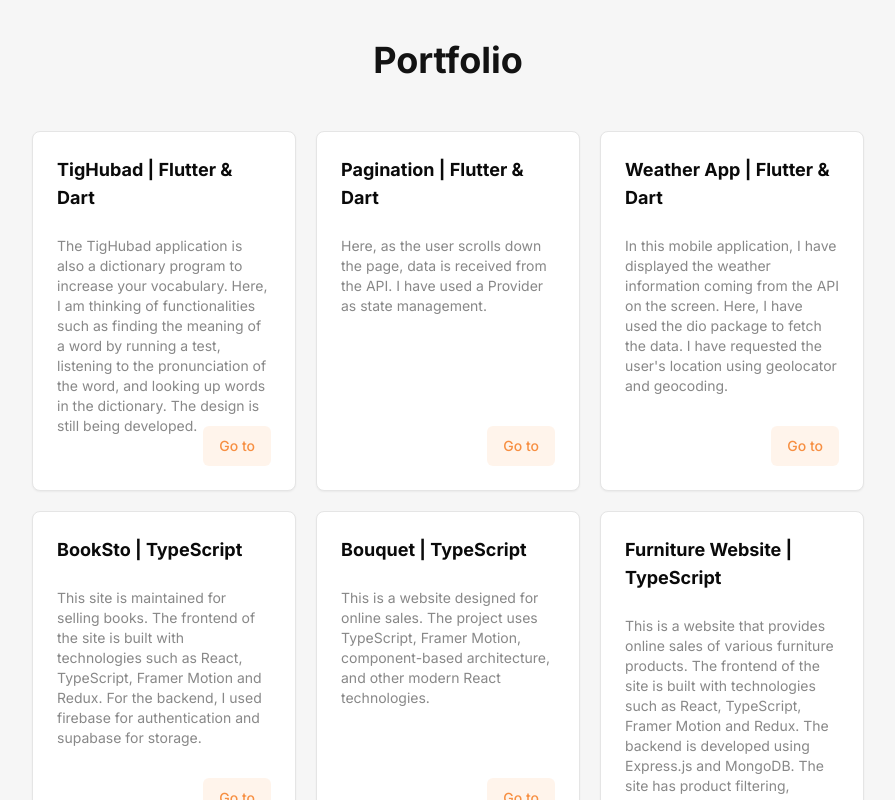
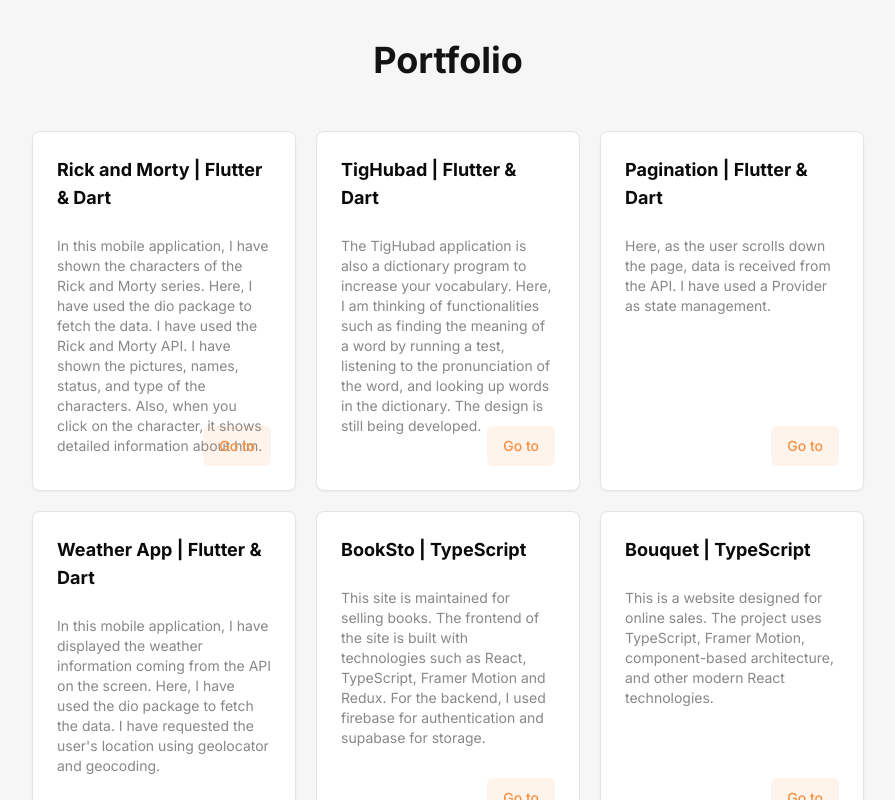
Before and after one commit to MhrrmliEltac/Portfolio-New, a React (Vite) app: page / in a window 1280 px wide. Shown: the part 1940-2740 px from the top of the page, without its empty margins (192-1087 px from the left). Built offline with nearby package versions, Linux system fonts and the light colour scheme; a web font is replaced by a local one.

Commit message:
Add new project

```diff
--- a/src/_mock/Portfolio.ts
+++ b/src/_mock/Portfolio.ts
@@ -6,6 +6,13 @@
 }
 
 export const ProjecData: ProjecDataType[] = [
+  {
+    id: 99,
+    title: "Rick and Morty | Flutter & Dart",
+    description:
+      "Bu mobil applikasiyada Rick and Morty seriyasının personajlarını göstərmişəm. Burada dio paketindən istifadə edərək, məlumatları gətirmişəm. Rick and Morty API-dan istifadə etmişəm. Personajların şəkillərini, adlarını, statusunu, növünü göstərmişəm. Həmçinin personajın üzərinə kliklədikdə onun haqqında ətraflı məlumatları göstərir.",
+    link: ["https://github.com/MhrrmliEltac/Weather_App.git"],
+  },
   {
     id: 113,
     title: "TigHubad | Flutter & Dart",
--- a/src/lib/i18n/locales/en.json
+++ b/src/lib/i18n/locales/en.json
@@ -36,5 +36,6 @@
   "TigHubad applikasiyasın da söz bazanızı artırmaq üçün lüğət proqramıdı. Burada test işliyərək sözün mənasını tapmaq, sözün deyilişinə qulaq asmaq və lüğətdən söz axtarmaq bu kimi funksionallıqlar düşünürəm. Hələki dizayn hazırlanır": "The TigHubad application is also a dictionary program to increase your vocabulary. Here, I am thinking of functionalities such as finding the meaning of a word by running a test, listening to the pronunciation of the word, and looking up words in the dictionary. The design is still being developed.",
   "Bu sayt kitabların satışı üçün nəzərdə tutulmuşdur. Saytın frontend hissəsi React, TypeScript, Framer Motion və Redux kimi texnologiyalarla qurulmuşdur. Backend isə firebase authentication üçün və supabase isə storage üçün istifadə etmişəm.": "This site is maintained for selling books. The frontend of the site is built with technologies such as React, TypeScript, Framer Motion and Redux. For the backend, I used firebase for authentication and supabase for storage.",
   "Zəhmət olmasa bütün sahələri doldurun": "Please fill all fields",
-  "Mesaj uğurla göndərildi": "Message sent successfully"
+  "Mesaj uğurla göndərildi": "Message sent successfully",
+  "Bu mobil applikasiyada Rick and Morty seriyasının personajlarını göstərmişəm. Burada dio paketindən istifadə edərək, məlumatları gətirmişəm. Rick and Morty API-dan istifadə etmişəm. Personajların şəkillərini, adlarını, statusunu, növünü göstərmişəm. Həmçinin personajın üzərinə kliklədikdə onun haqqında ətraflı məlumatları göstərir.": "In this mobile application, I have shown the characters of the Rick and Morty series. Here, I have used the dio package to fetch the data. I have used the Rick and Morty API. I have shown the pictures, names, status, and type of the characters. Also, when you click on the character, it shows detailed information about him."
 }
--- a/src/lib/i18n/locales/ru.json
+++ b/src/lib/i18n/locales/ru.json
@@ -34,5 +34,6 @@
   "Bu mobil applikasiya da api-dan gələn hava məlumatını ekranda göstərmişəm. Burada dio paketindən istifadə edərək, məlumatları gətirmişəm. Geolocator və geocoding vasitəsilə istifadəçinin məkanını alıb istək atmışam": "В этом мобильном приложении я отображал погодную информацию с API. Использовал пакет dio для получения данных. С помощью Geolocator и Geocoding получал местоположение пользователя и отправлял запрос.",
   "Burada istifadəçi səhifə də aşağı doğru hərəkət elətdirdikcə api-dan məlumatlar gəlir. State management olaraq Provider istifadə etmişəm.": "Здесь, по мере прокрутки страницы пользователем, данные загружаются с API. В качестве управления состоянием использовал Provider.",
   "TigHubad applikasiyasın da söz bazanızı artırmaq üçün lüğət proqramıdı. Burada test işliyərək sözün mənasını tapmaq, sözün deyilişinə qulaq asmaq və lüğətdən söz axtarmaq bu kimi funksionallıqlar düşünürəm. Hələki dizayn hazırlanır": "Приложение TigHubad — это словарь для расширения словарного запаса. Планируются функции: прохождение тестов для нахождения значения слова, прослушивание произношения и поиск слов в словаре. Дизайн ещё в разработке.",
-  "Bu sayt kitabların satışı üçün nəzərdə tutulmuşdur. Saytın frontend hissəsi React, TypeScript, Framer Motion və Redux kimi texnologiyalarla qurulmuşdur. Backend isə firebase authentication üçün və supabase isə storage üçün istifadə etmişəm.": "Этот сайт предназначен для продажи книг. Интерфейс сайта создан с использованием таких технологий, как React, TypeScript, Framer Motion и Redux. Я использовал Firebase для аутентификации и Supabase для хранения."
+  "Bu sayt kitabların satışı üçün nəzərdə tutulmuşdur. Saytın frontend hissəsi React, TypeScript, Framer Motion və Redux kimi texnologiyalarla qurulmuşdur. Backend isə firebase authentication üçün və supabase isə storage üçün istifadə etmişəm.": "Этот сайт предназначен для продажи книг. Интерфейс сайта создан с использованием таких технологий, как React, TypeScript, Framer Motion и Redux. Я использовал Firebase для аутентификации и Supabase для хранения.",
+  "Bu mobil applikasiyada Rick and Morty seriyasının personajlarını göstərmişəm. Burada dio paketindən istifadə edərək, məlumatları gətirmişəm. Rick and Morty API-dan istifadə etmişəm. Personajların şəkillərini, adlarını, statusunu, növünü göstərmişəm. Həmçinin personajın üzərinə kliklədikdə onun haqqında ətraflı məlumatları göstərir.": "В этом мобильном приложении я показал персонажей из сериала «Рик и Морти». Здесь я импортировал данные с помощью пакета dio. Я использовал API Рика и Морти. Я показал фотографии персонажей, их имена, статус и тип. При нажатии на персонажа также отображается подробная информация о нем."
 }
```
